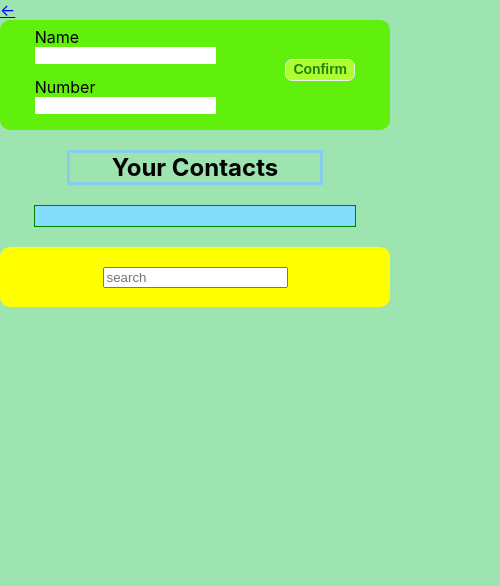
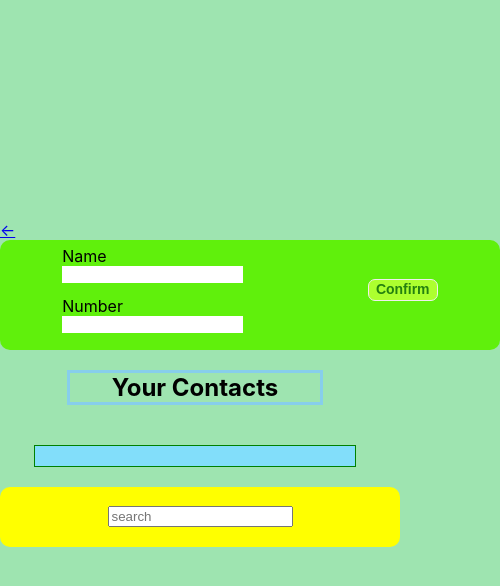
Before and after one commit to MaksymilianBilski/allTasks-GOIT, a React (Create React App) app: page /allTasks-GOIT/phonebook in a window 390 px wide. Shown: the top 586 px of the page, 500 px wide, since content can reach past the window. Built offline with nearby package versions, Linux system fonts and the light colour scheme.

Commit message:
change the design for phonebook a little

```diff
--- a/src/components/ComponentsPhonebook/Contact/Contact.module.css
+++ b/src/components/ComponentsPhonebook/Contact/Contact.module.css
@@ -26,7 +26,7 @@
 .contact span {
     font-weight: 700;
     font-size: 14px;
-    max-width: 75px;
+    width: 75px;
     inline-size: 75px;
     overflow-wrap: break-word;
     color: green;
--- a/src/components/ComponentsPhonebook/ContactsList/ContactsList.module.css
+++ b/src/components/ComponentsPhonebook/ContactsList/ContactsList.module.css
@@ -1,7 +1,7 @@
 .contactsList {
     border: 0.25px solid green;
     min-height: 20px;
-    max-width: 320px;
+    width: 320px;
     margin: 20px auto;
     display: flex;
     flex-direction: column;
@@ -12,7 +12,7 @@
 .phonebookHeader {
     display: flex;
     border: solid 3px skyblue;
-    max-width: 250px;
+    width: 250px;
     margin: 20px auto;
     justify-content: center;
 }
--- a/src/components/ComponentsPhonebook/SearchForm/SearchForm.module.css
+++ b/src/components/ComponentsPhonebook/SearchForm/SearchForm.module.css
@@ -2,7 +2,7 @@
     display: flex;
     align-items: center;
     border-radius: 10px;
-    max-width: 400px;
+    width: 400px;
     height: 60px;
     background-color: yellow;
     margin: 0 auto;
--- a/src/components/ComponentsPhonebook/SubmitForm/SubmitForm.module.css
+++ b/src/components/ComponentsPhonebook/SubmitForm/SubmitForm.module.css
@@ -1,6 +1,6 @@
 .form {
     display: flex;
-    max-width: 500px;
+    width: 500px;
     height: 100px;
     margin: 0 auto;
     padding-bottom: 10px;
--- a/src/components/pages/Phoneboook.jsx
+++ b/src/components/pages/Phoneboook.jsx
@@ -53,7 +53,15 @@ const Phonebook = () => {
   };
 
   return (
-    <div>
+    <div
+      style={{
+        height: '100vh',
+        display: 'flex',
+        flexDirection: 'column',
+        justifyContent: 'center',
+        marginTop: '-10%',
+      }}
+    >
       <ReturnHomepage />
       <SubmitForm handleSubmit={handleSubmit} />
       <ContactsList
```
